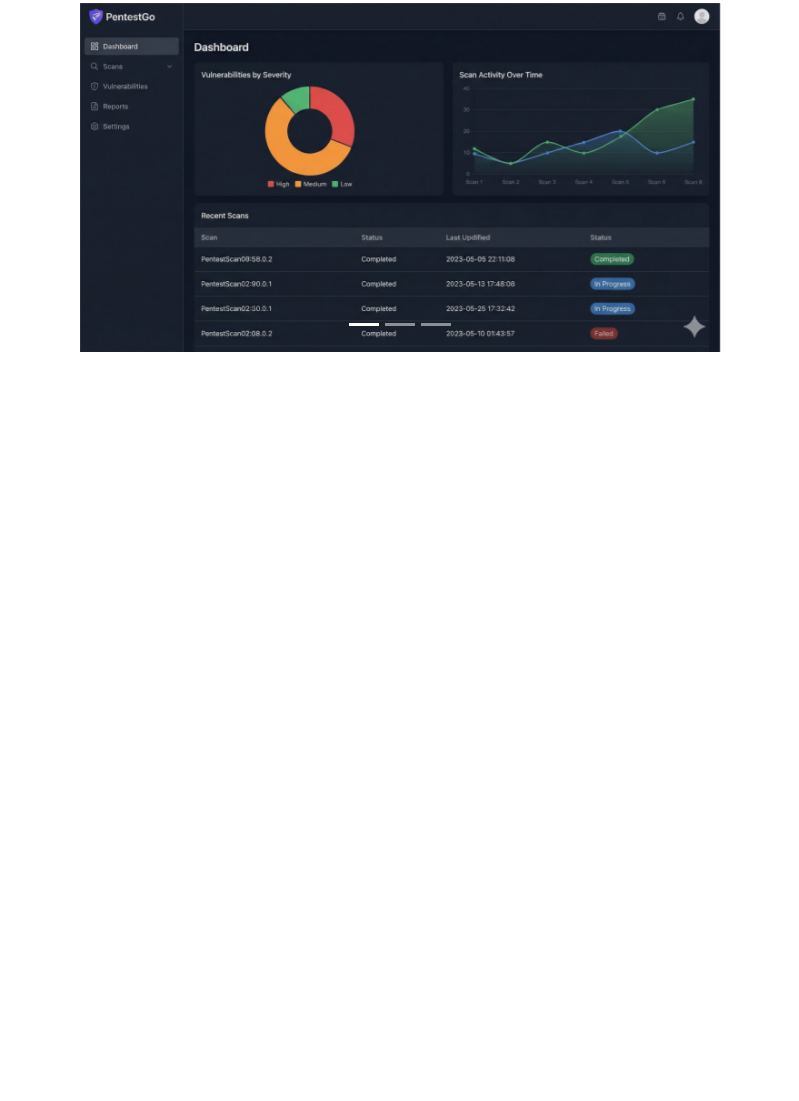
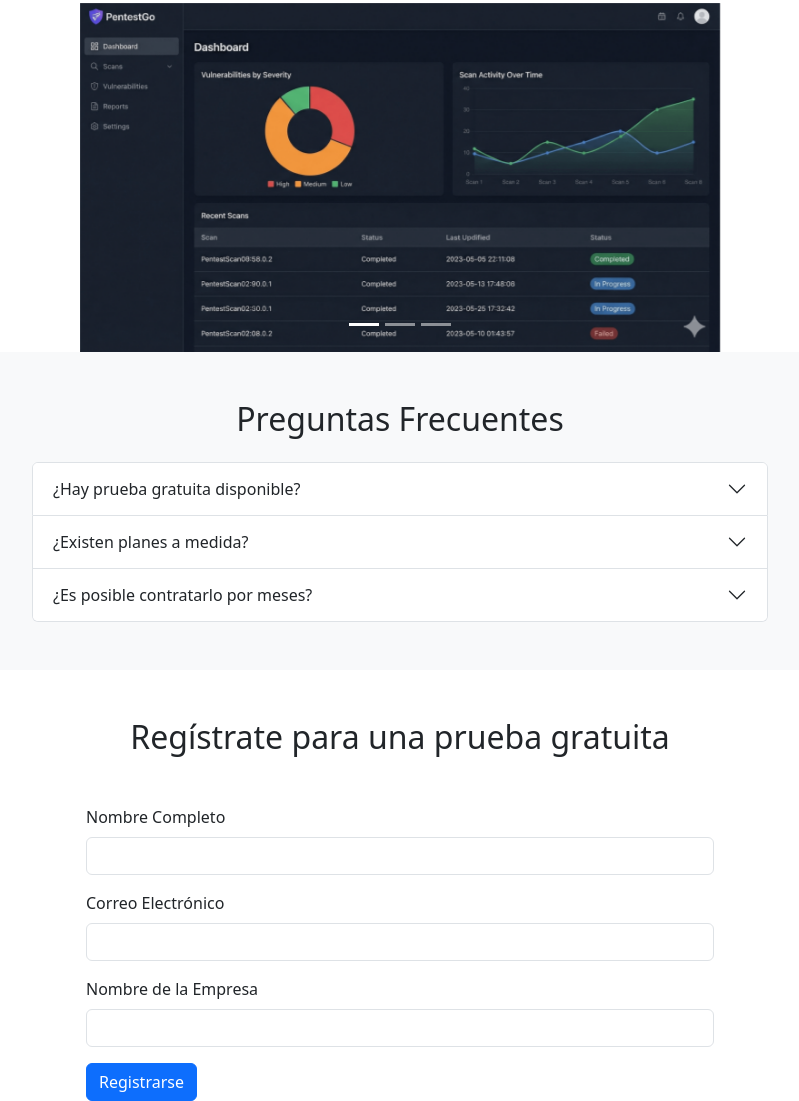
Before and after one commit to krypo23/EF-M2_LandinPage, a plain HTML site: page index.html in a window 1280 px wide. Shown: the part 968-2069 px from the top of the page, without its empty margins (240-1039 px from the left). Before the commit the page ends 1320 px from the top, so only its background shows below. Drawn offline with nearby package versions, Linux system fonts and the light colour scheme.

Commit message:
se agrega acordeon

```diff
--- a/index.html
+++ b/index.html
@@ -95,7 +95,77 @@
                 </button>
             </div>
         </section>
-
+        <section id="faq" class="py-5 bg-light">
+            <div class="container">
+                <h2 class="text-center mb-4">Preguntas Frecuentes</h2>
+                <div class="row justify-content-center">
+                    <div class="col-lg-8">
+                        <div class="accordion" id="accordionFAQ">
+                            <div class="accordion-item">
+                                <h2 class="accordion-header">
+                                    <button class="accordion-button collapsed " type="button" data-bs-toggle="collapse"
+                                        data-bs-target="#collapse1">
+                                        ¿Hay prueba gratuita disponible?
+                                    </button>
+                                </h2>
+                                <div id="collapse1" class="accordion-collapse collapse "
+                                    data-bs-parent="#accordionFAQ">
+                                    <div class="accordion-body">Sí, el acceso anticipado es 100% gratuito.</div>
+                                </div>
+                            </div>
+                            <div class="accordion-item">
+                                <h2 class="accordion-header">
+                                    <button class="accordion-button collapsed" type="button" data-bs-toggle="collapse"
+                                        data-bs-target="#collapse2">
+                                        ¿Existen planes a medida?
+                                    </button>
+                                </h2>
+                                <div id="collapse2" class="accordion-collapse collapse "
+                                    data-bs-parent="#accordionFAQ">
+                                    <div class="accordion-body">Si, puedes empezar desde 1 assets y el precio variara
+                                        segun el volumen</div>
+                                </div>
+                            </div>
+                            <div class="accordion-item">
+                                <h2 class="accordion-header">
+                                    <button class="accordion-button collapsed" type="button" data-bs-toggle="collapse"
+                                        data-bs-target="#collapse3">
+                                        ¿Es posible contratarlo por meses?
+                                    </button>
+                                </h2>
+                                <div id="collapse3" class="accordion-collapse collapse "
+                                    data-bs-parent="#accordionFAQ">
+                                    <div class="accordion-body">Si,existen planes por mes y por año</div>
+                                </div>
+                            </div>
+                        </div>
+                    </div>
+                </div>
+            </div>
+        </section>
+        <section>
+            <br><br>
+            <h2 class="text-center mb-5">Regístrate para una prueba gratuita</h2>
+            <div class="row justify-content-center">
+                <div class="col-md-6">
+                    <form id="registro">
+                        <div class="mb-3">
+                            <label for="nombre" class="form-label">Nombre Completo</label>
+                            <input type="text" class="form-control" id="nombre" required>
+                        </div>
+                        <div class="mb-3">
+                            <label for="email" class="form-label">Correo Electrónico</label>
+                            <input type="email" class="form-control" id="email" required>
+                        </div>
+                        <div class="mb-3">
+                            <label for="empresa" class="form-label">Nombre de la Empresa</label>
+                            <input type="text" class="form-control" id="empresa" required>
+                        </div>
+                        <button type="submit" class="btn btn-primary">Registrarse</button>
+                    </form>
+                </div>
+            </div>
+        </section>
     </main>
 
 
```
